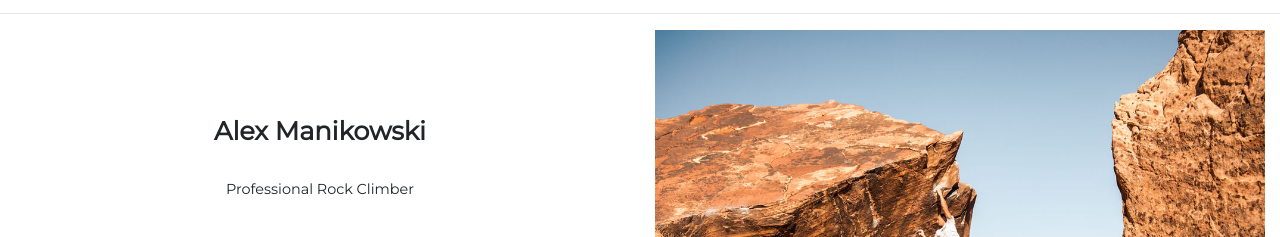
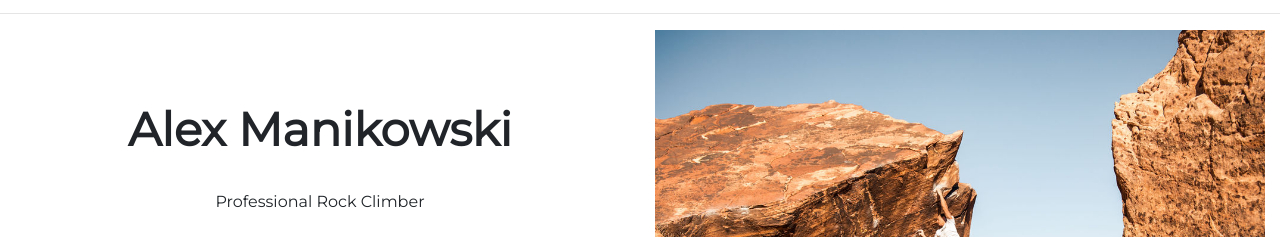
Before and after one commit to alexmanikowski/alexmanikowski.github.io, a plain HTML site: page index.html in a window 1280 px wide. Shown: the part 997-1234 px from the top of the page. Drawn offline with nearby package versions, Linux system fonts and the light colour scheme; files that its build step writes are made by us from their sources.

Commit message:
changed font size on homepage

```diff
--- a/style.css
+++ b/style.css
@@ -135,7 +135,7 @@ h1.centerHeading {
     font-family: 'Montserrat', sans-serif;
 font-weight: 900;
 font-style: normal;
-    font-size: 1.6em;
+    font-size: 2.9em;
     text-align: center;
 
 
@@ -154,7 +154,7 @@ p.centerText {
 font-weight: 300;
 font-style: normal;
     text-align: center;
-    font-size: .9em;
+    font-size: 1em;
 }
 
 .centerText {
```
